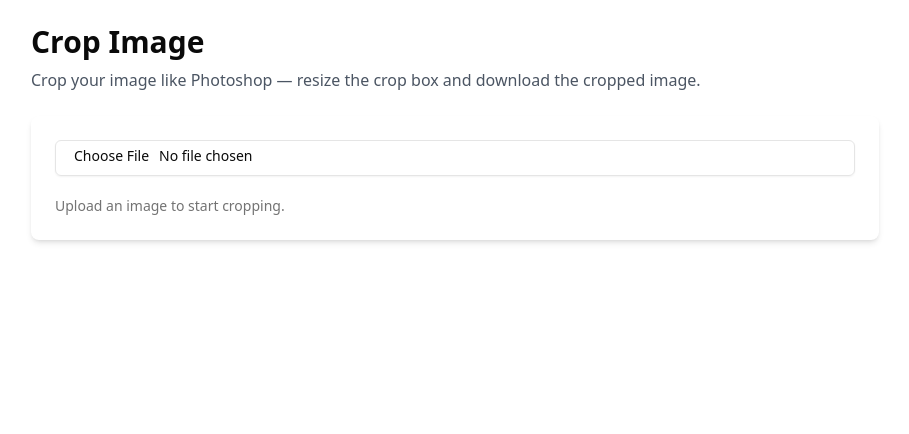
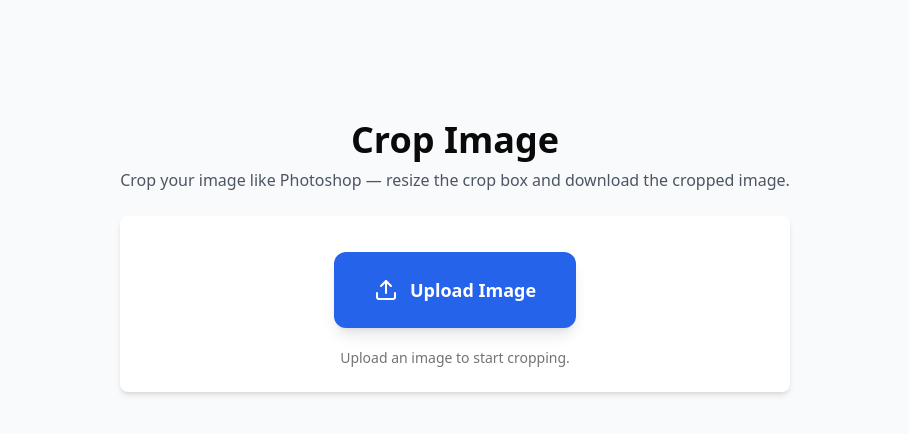
Before and after one commit to m-sulaiman-shafiq/file-utility-app, a Next.js app: page /crop-image in a window 1280 px wide. Shown: the top 434 px of the page, without its empty margins (185-1094 px from the left). Built offline with nearby package versions, Linux system fonts and the light colour scheme.

Commit message:
Converted Button on Image Crop

```diff
--- a/src/app/crop-image/page.tsx
+++ b/src/app/crop-image/page.tsx
@@ -7,6 +7,7 @@
 import ToolWrapper from "@/components/ToolWrapper";
 import { Button } from "@/components/ui/button";
 import { Input } from "@/components/ui/input";
+import { Download, Upload } from "lucide-react";
 
 export default function CropImagePage() {
   const fileInputRef = useRef<HTMLInputElement | null>(null);
@@ -65,7 +66,7 @@
         0,
         0,
         completedCrop.width * scaleX,
-        completedCrop.height * scaleY,
+        completedCrop.height * scaleY
       );
 
       canvas.toBlob((blob) => {
@@ -110,18 +111,34 @@
   };
 
   return (
+    <div className="min-h-screen bg-gray-50 flex !justify-center text-center px-4 pt-24">
       <ToolWrapper
         title="Crop Image"
         description="Crop your image like Photoshop — resize the crop box and download the cropped image."
       >
         {/* Upload */}
         <div className="space-y-3 mb-5">
+          {/* Hidden file input */}
           <Input
             ref={fileInputRef}
             type="file"
             accept="image/*"
             onChange={onFileChange}
+            className="hidden"
           />
+
+          {/* Custom Upload Button */}
+          {!imageSrc && (
+            <Button
+              className="!text-white"
+              variant="primary"
+              onClick={() => fileInputRef.current?.click()}
+              size="xl"
+            >
+              <Upload className="!w-6 !h-6" />
+              Upload Image
+            </Button>
+          )}
 
           {imageSrc && (
             <Button
@@ -148,7 +165,6 @@
                 {Math.round(zoom * 100)}%
               </p>
             </div>
-
             <input
               type="range"
               min={1}
@@ -160,7 +176,6 @@
             />
           </div>
         )}
-
         {/* Crop Area */}
         {!imageSrc ? (
           <div className="text-sm text-muted-foreground">
@@ -194,16 +209,20 @@
                 </div>
               </ReactCrop>
             </div>
-
+            <div className="flex justify-center">
               <Button
-            className="w-full"
                 disabled={!completedCrop || isCropping}
                 onClick={downloadCroppedImage}
+                variant="primary"
+                size="xl"
               >
+                <Download size={18} />
                 {isCropping ? "Cropping..." : "Download Cropped Image"}
               </Button>
+            </div>
           </>
         )}
       </ToolWrapper>
+    </div>
   );
 }
--- a/src/components/ToolWrapper.tsx
+++ b/src/components/ToolWrapper.tsx
@@ -1,21 +1,24 @@
 import React from "react";
 import { Button } from "../components/ui/button";
 
-interface ToolWrapperProps {
+type ToolWrapperProps = {
   title: string;
   description?: string;
+  afterDescription?: React.ReactNode; // 👈 add this
   children: React.ReactNode;
-}
+};
 
 const ToolWrapper: React.FC<ToolWrapperProps> = ({
   title,
   description,
+  afterDescription,
   children,
 }) => {
   return (
     <div className="max-w-4xl mx-auto p-6">
-      <h1 className="text-3xl font-bold mb-2">{title}</h1>
+      <h1 className="text-4xl font-bold mb-2">{title}</h1>
       {description && <p className="mb-6 text-gray-600">{description}</p>}
+      {afterDescription && <div className="mt-4">{afterDescription}</div>}
       <div className="bg-white shadow-md rounded-lg p-6">{children}</div>
     </div>
   );
--- a/src/components/ui/button.tsx
+++ b/src/components/ui/button.tsx
@@ -11,6 +11,8 @@
       variant: {
         default:
           "bg-primary text-primary-foreground shadow hover:bg-primary/90",
+        primary:
+          "bg-blue-600 hover:bg-blue-700 text-white shadow transition",
         destructive:
           "bg-destructive text-destructive-foreground shadow-sm hover:bg-destructive/90",
         outline:
@@ -24,6 +26,7 @@
         default: "h-9 px-4 py-2",
         sm: "h-8 rounded-md px-3 text-xs",
         lg: "h-10 rounded-md px-8",
+        xl: "text-white text-lg font-semibold !px-10 !py-6 rounded-xl shadow-lg !gap-3",
         icon: "h-9 w-9",
       },
     },
```
Also changed, not shown: public/crop.png (added), 1 other file (tests, documents, lock files or other folders). Lines whose indentation alone changed are shown as unchanged.
